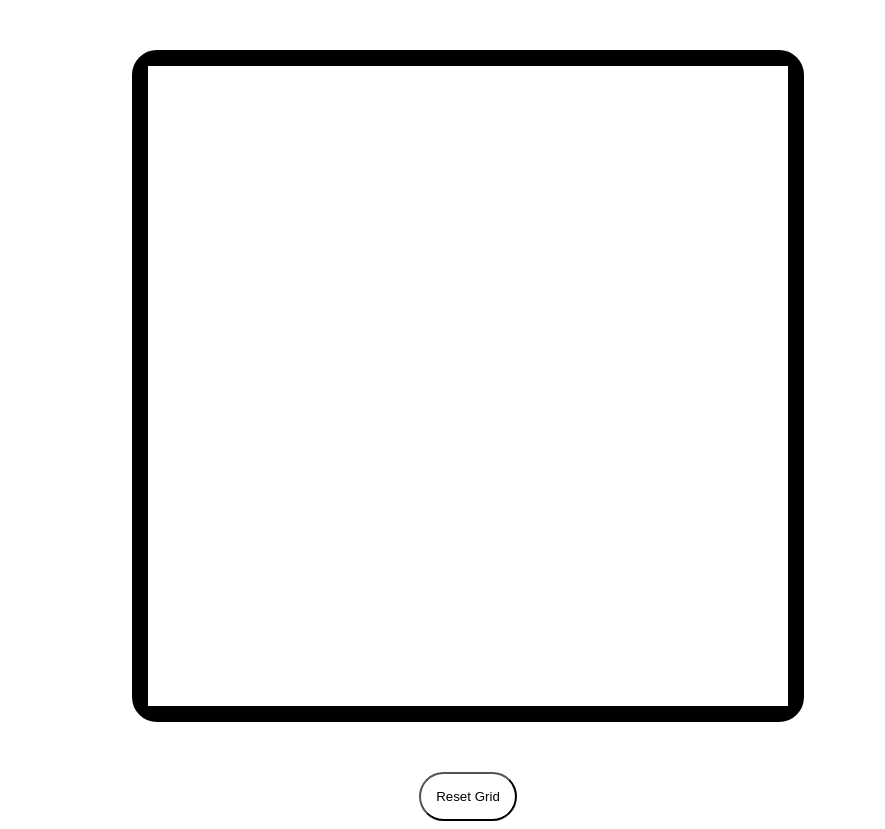
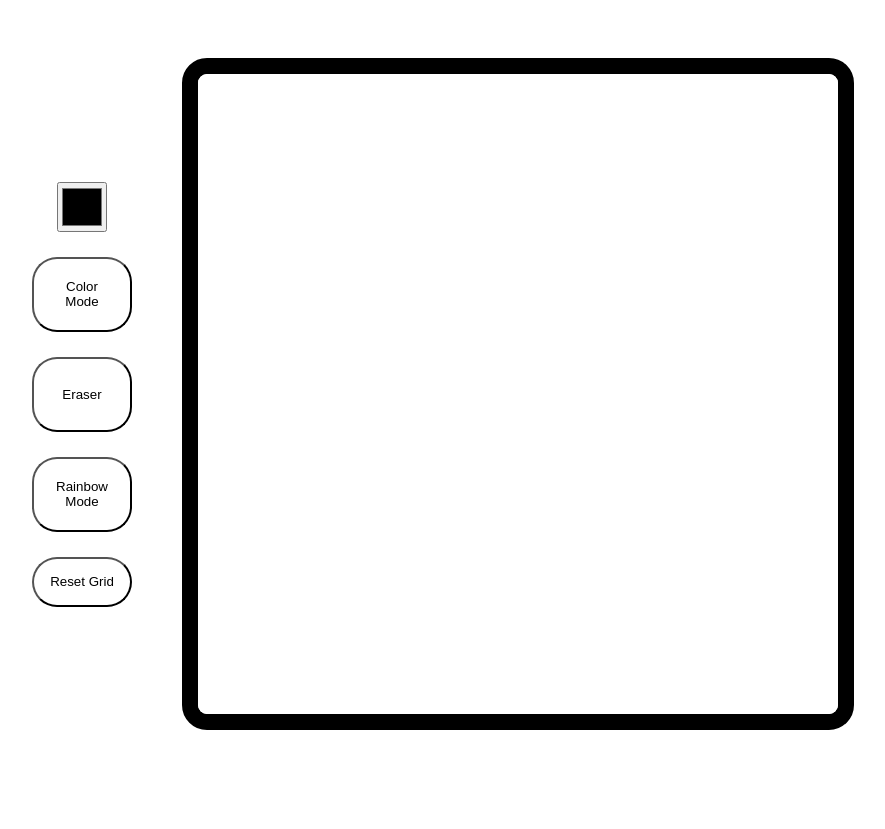
Before and after one commit to ayrt-n/odin-etch-a-sketch, a plain HTML site: page index.html in a window 1280 px wide. Shown: the whole page, without its empty margins (172-1057 px from the left). After the commit the page ends 800 px from the top, so only its background shows below. Drawn offline with Linux system fonts and the light colour scheme.

Commit message:
Add button interface to index.html and styling to style.css, Add color picker listener to script.js and modify painting function to take color picker color

```diff
--- a/index.html
+++ b/index.html
@@ -10,10 +10,16 @@
         <script src="script.js" defer></script>
     </head>
     <body>
-        <div class="container"></div>
+        <div class="main-container">
+            <div class="toolbar">
+                <input type="color" id="color-picker" name="color-picker">
+                <button class="pen selectable">Color Mode</button>
+                <button class="eraser selectable">Eraser</button>
+                <button class="rainbow selectable">Rainbow Mode</button>
+                <button class="reset">Reset Grid</button>
+            </div>
+            <div class="container"></div>
 
-        <div class="nav">
-            <button>Reset Grid</button>
         </div>
     </body>
 </html>
--- a/script.js
+++ b/script.js
@@ -1,4 +1,4 @@
-let container = document.querySelector('.container');
+const container = document.querySelector('.container');
 
 // Initialize default HTML container with 16x16 grid
 for (let i = 0; i < 256; i++) {
@@ -14,13 +14,13 @@ let gridItems = document.querySelectorAll('.grid-item');
 
 gridItems.forEach((gridItem) => {
     gridItem.addEventListener('mouseover', () => {
-            gridItem.classList.add('color');
+            gridItem.style.backgroundColor = color;
     });
 });
 
 
 
-const resetButton = document.querySelector('button');
+const resetButton = document.querySelector('.reset');
 
 // Unsure whether iterating through all gridItems or initializing new nodelist
 // with just colored pixels is faster way of selecting and clearing grid
@@ -50,7 +50,7 @@ function changeResolution(resolution) {
     // Need to reset event listener, given removal and addition of new divs
     gridItems.forEach((gridItem) => {
         gridItem.addEventListener('mouseover', () => {
-            gridItem.classList.add('color');
+            gridItem.style.backgroundColor = color;
         });
     });
 }
@@ -78,3 +78,16 @@ resetButton.addEventListener('click', () => {
     changeResolution(resolution);
 
 })
+
+
+
+// Listener to track color picker input
+const colorPicker = document.querySelector('#color-picker');
+let color = colorPicker.value; // Default value black
+
+colorPicker.addEventListener('change', watchColorPicker);
+
+function watchColorPicker() {
+    color = colorPicker.value;
+    console.log(color);
+}
--- a/style.css
+++ b/style.css
@@ -1,5 +1,14 @@
+.main-container {
+    display: flex;
+    justify-content: center;
+    align-items: center;
+    margin: 0px auto;
+    max-width: 1100px;
+}
+
 .container {
-    margin: 50px auto;
+    flex: 0 0 1;
+    margin: 50px;
     display: grid;
     grid-template-columns: repeat(16, 1fr);
     background-color: white;
@@ -7,23 +16,34 @@
     width: 640px;
     border: 16px solid black;
     border-radius: 25px;
+    overflow: hidden;
 }
 
-.nav {
+.toolbar {
     display: flex;
-    justify-content: space-around;
+    flex-direction: column;
+    align-items: center;
+    gap: 25px;
 }
 
 button {
     background-color: white;
     padding: 15px;
+    width: 100px;
+    height: 75px;
     border-radius: 25px;
+}
+
+button.reset {
+    width: 100x;
+    height: 50px;
+}
+
+#color-picker {
+    width: 50px;
+    height: 50px;
 }
 
 .grid-item {
     background-color: white;
 }
-
-.grid-item.color {
-    background-color: mediumvioletred;
-}
```
